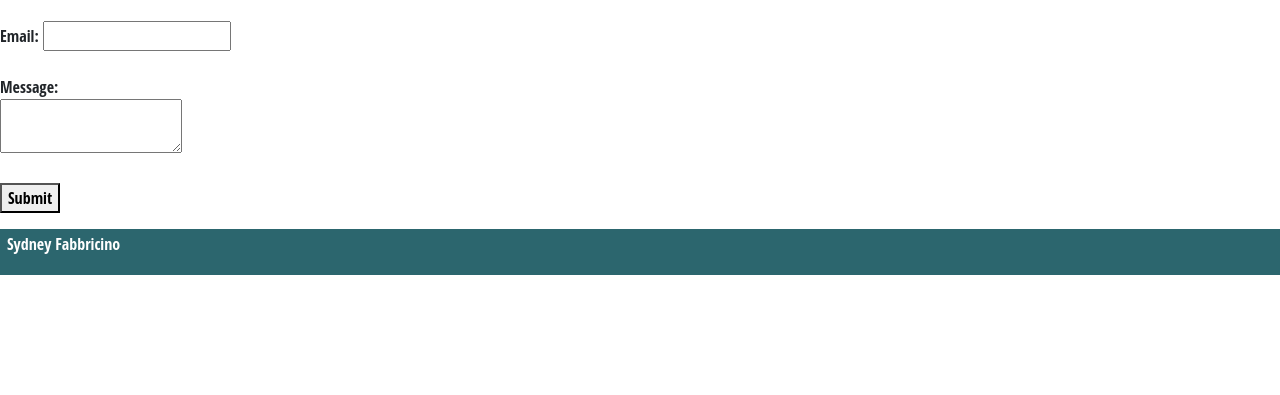
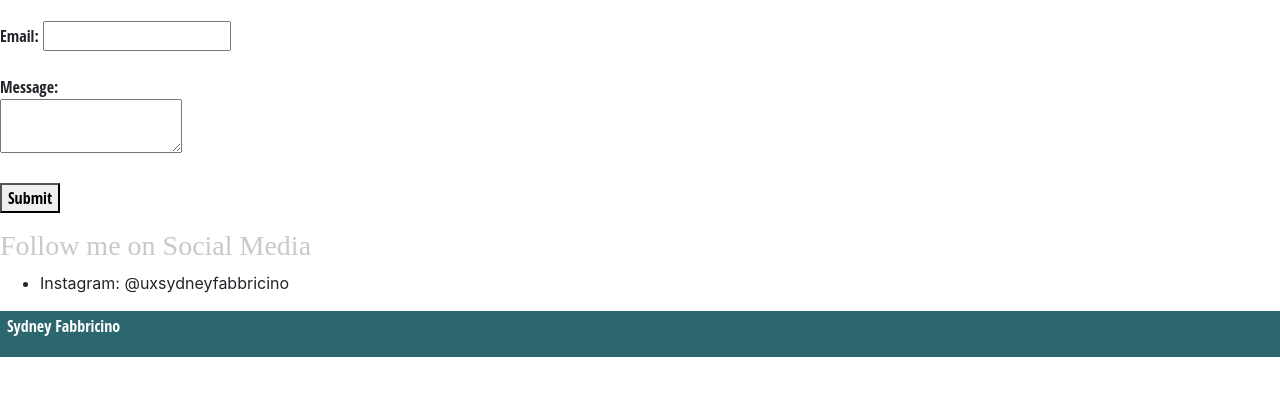
Before and after one commit to sydfabb25/sydfabb25.github.io, a plain HTML site: page contact.html in a window 1280 px wide. Shown: the part 201-596 px from the top of the page. Drawn offline with nearby package versions, Linux system fonts and the light colour scheme.

Commit message:
experience 1

```diff
--- a/contact.html
+++ b/contact.html
@@ -122,6 +122,7 @@
                 </nav>
             </div>
             <h1>Contact</h1>
+
         </header>
         <form action="http://localhost:3002/send" method="post">
             <p>
@@ -137,9 +138,13 @@
                 <button type="submit">Submit</button>
             </p>
         </form>
-        <footer>
-            <p>Sydney Fabbricino</p>
-        </footer>
+        <h3> Follow me on Social Media</h2>
+            <ul>
+                <li>Instagram: @uxsydneyfabbricino</li>
+            </ul>
+            <footer>
+                <p>Sydney Fabbricino</p>
+            </footer>
     </body>
 
 </html>
```
Also changed, not shown: alley.png (added), apple.png (added), concert.png (added), shoes.png (added), sky.png (added), toronto.png (added), 3 other files.
